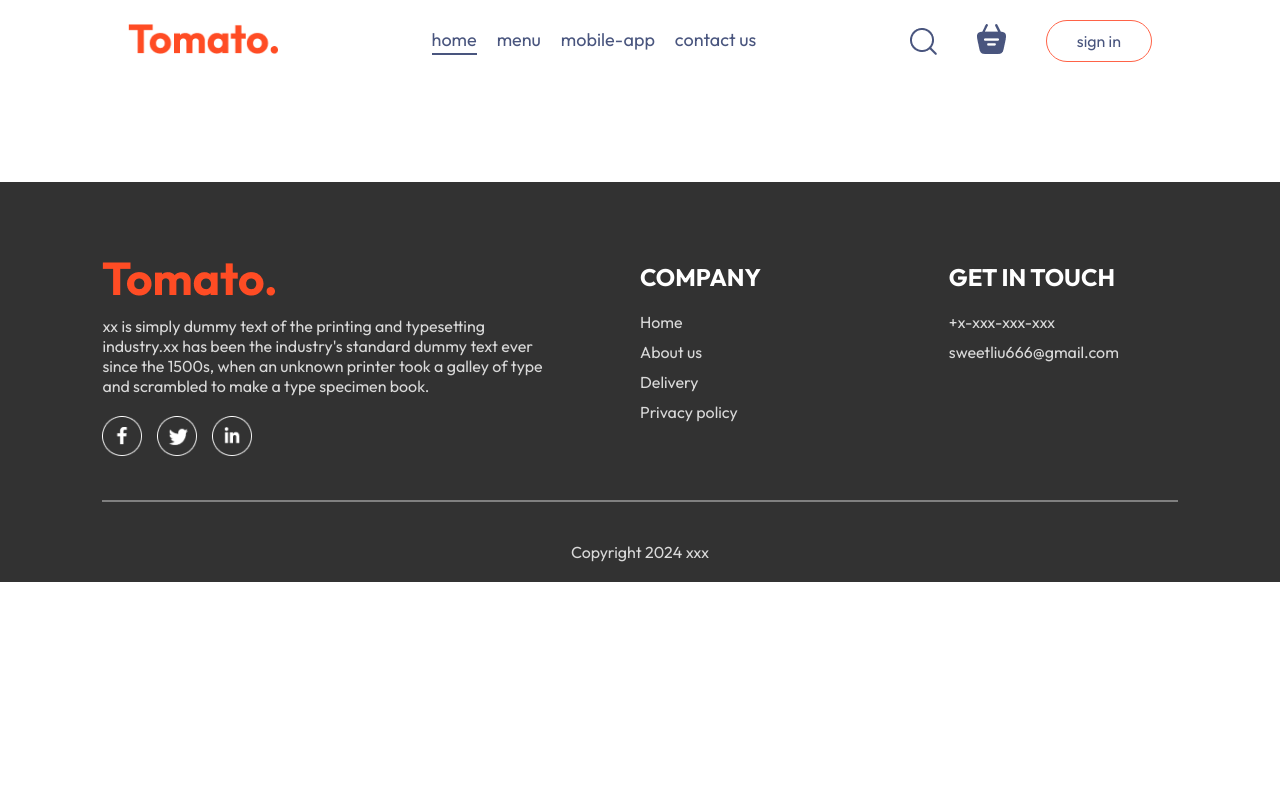
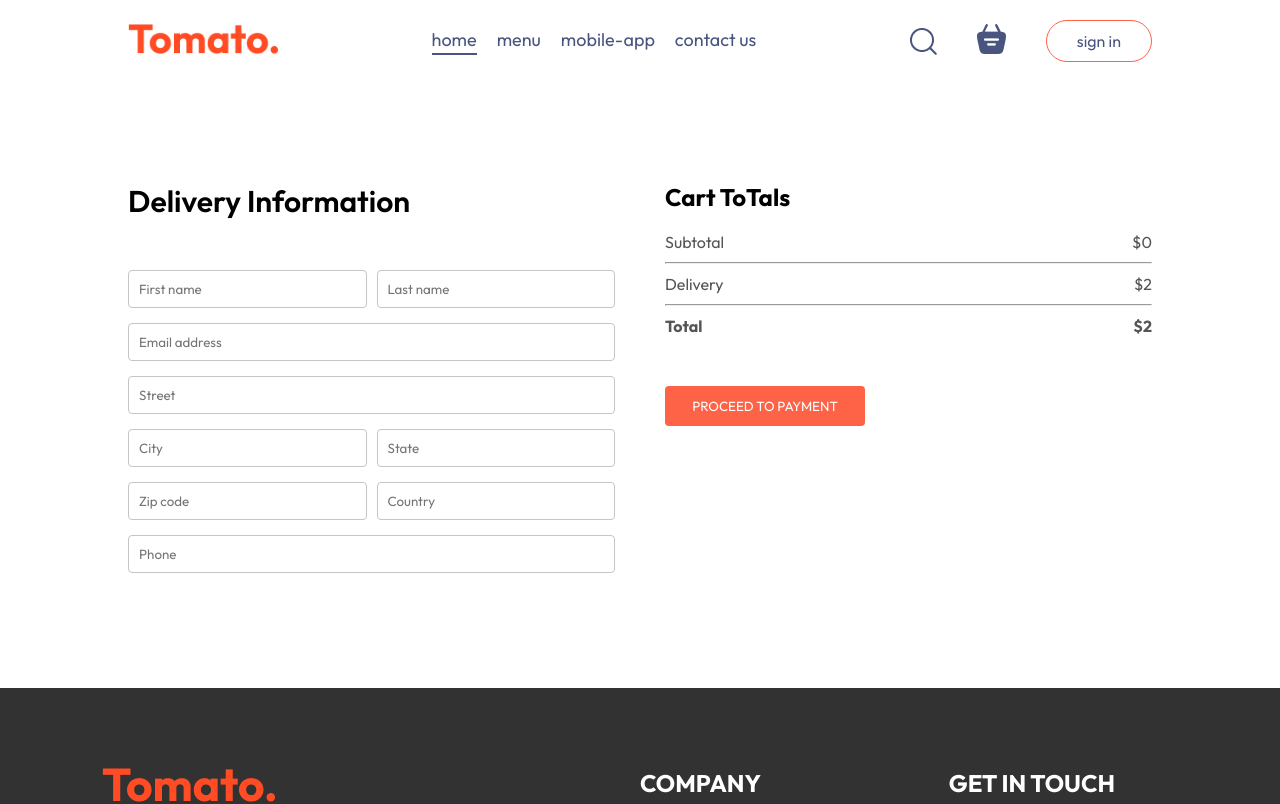
Before and after one commit to bigliuliu/food-delivery, a React app in the folder frontend/: page /order in a window 1280 px wide. Shown: the top 804 px of the page. Built offline with nearby package versions, Linux system fonts and the light colour scheme; the HTML template or start-up script is replaced by a standard one.

Commit message:
added order layout

```diff
--- a/frontend/package.json
+++ b/frontend/package.json
@@ -11,7 +11,8 @@
   },
   "dependencies": {
     "react": "^18.3.1",
-    "react-dom": "^18.3.1"
+    "react-dom": "^18.3.1",
+    "react-router-dom": "^6.26.2"
   },
   "devDependencies": {
     "@eslint/js": "^9.9.0",
--- a/frontend/src/App.jsx
+++ b/frontend/src/App.jsx
@@ -16,7 +16,7 @@
         <Routes>
           <Route path="/" element={<Home />} />
           <Route path="/cart" element={<Cart />} />
-          <Route path="/placeorder" element={<PlaceOrder />} />
+          <Route path="/order" element={<PlaceOrder />} />
         </Routes>
       </div>
       <Footer />
--- a/frontend/src/pages/Cart/Cart.jsx
+++ b/frontend/src/pages/Cart/Cart.jsx
@@ -1,8 +1,11 @@
 import React, { useContext } from "react";
 import "./Cart.css";
 import { StoreContext } from "../../context/StoreContext";
+import { useNavigate } from "react-router-dom";
+
 const Cart = () => {
   const { cartItems, food_list, removeFromCart, getTotalCartAmount} = useContext(StoreContext);
+  const navigate = useNavigate()
   return (
     <div className="cart">
       <div className="cart-items">
@@ -55,7 +58,7 @@
               <b>${getTotalCartAmount()+2}</b>
             </div>
           </div>
-          <button>PROCEED TO CHECKOUT</button>
+          <button onClick={()=>navigate('/order')}>PROCEED TO CHECKOUT</button>
         </div>
         <div className="cart-promocode">
           <div>
--- a/frontend/src/pages/PlaceOrder/PlaceOrder.css
+++ b/frontend/src/pages/PlaceOrder/PlaceOrder.css
@@ -0,0 +1,35 @@
+.place-order{
+    display: flex;
+    align-items: start;
+    justify-content: space-between;
+    gap: 50px;
+    margin-top: 100px;
+}
+.place-order-left{
+    width: 100%;
+    max-width: max(30%,500px);
+}
+.place-order-left .title{
+    font-size: 30px;
+    font-weight: 600;
+    margin-bottom: 50px;
+}
+.place-order-left input{
+    margin-bottom: 15px;
+    width: 100%;
+    padding :10px;
+    border: 1px solid #c5c5c5;
+    border-radius: 4px;
+    outline-color: tomato;
+}
+.place-order-left .multi-fields{
+    display: flex;
+    gap: 10px;
+}
+.place-order-right{
+    width: 100%;
+    max-width: max(40%,500px);
+}
+.place-order .cart-total button{
+    margin-top: 30px;
+}
--- a/frontend/src/pages/PlaceOrder/PlaceOrder.jsx
+++ b/frontend/src/pages/PlaceOrder/PlaceOrder.jsx
@@ -1,11 +1,52 @@
-import React from 'react'
-import './PlaceOrder.css'
+import React, { useContext } from "react";
+import "./PlaceOrder.css";
+import { StoreContext } from "../../context/StoreContext";
 const PlaceOrder = () => {
+  const { getTotalCartAmount } = useContext(StoreContext);
   return (
-    <div>
+    <form className="place-order">
+      <div className="place-order-left">
+        <p className="title">Delivery Information</p>
+        <div className="multi-fields">
+          <input type="text" placeholder="First name" />
+          <input type="text" placeholder="Last name" />
+        </div>
+        <input type="email" placeholder="Email address" />
+        <input type="text" placeholder="Street" />
+        <div className="multi-fields">
+          <input type="text" placeholder="City" />
+          <input type="text" placeholder="State" />
+        </div>
+        <div className="multi-fields">
+          <input type="text" placeholder="Zip code" />
+          <input type="text" placeholder="Country" />
+        </div>
+        <input type="text" placeholder="Phone" />
+      </div>
+      <div className="place-order-right">
+        <div className="cart-total">
+          <h2>Cart ToTals</h2>
+          <div>
+            <div className="cart-total-detail">
+              <p>Subtotal</p>
+              <p>${getTotalCartAmount()}</p>
+            </div>
+            <hr />
+            <div className="cart-total-detail">
+              <p>Delivery</p>
+              <p>${2}</p>
+            </div>
+            <hr />
+            <div className="cart-total-detail">
+              <b>Total</b>
+              <b>${getTotalCartAmount() + 2}</b>
+            </div>
+          </div>
+          <button>PROCEED TO PAYMENT</button>
+        </div>
+      </div>
+    </form>
+  );
+};
 
-    </div>
-  )
-}
-
-export default PlaceOrder
+export default PlaceOrder;
```
Also changed, not shown: 1 other file (tests, documents, lock files or other folders).
